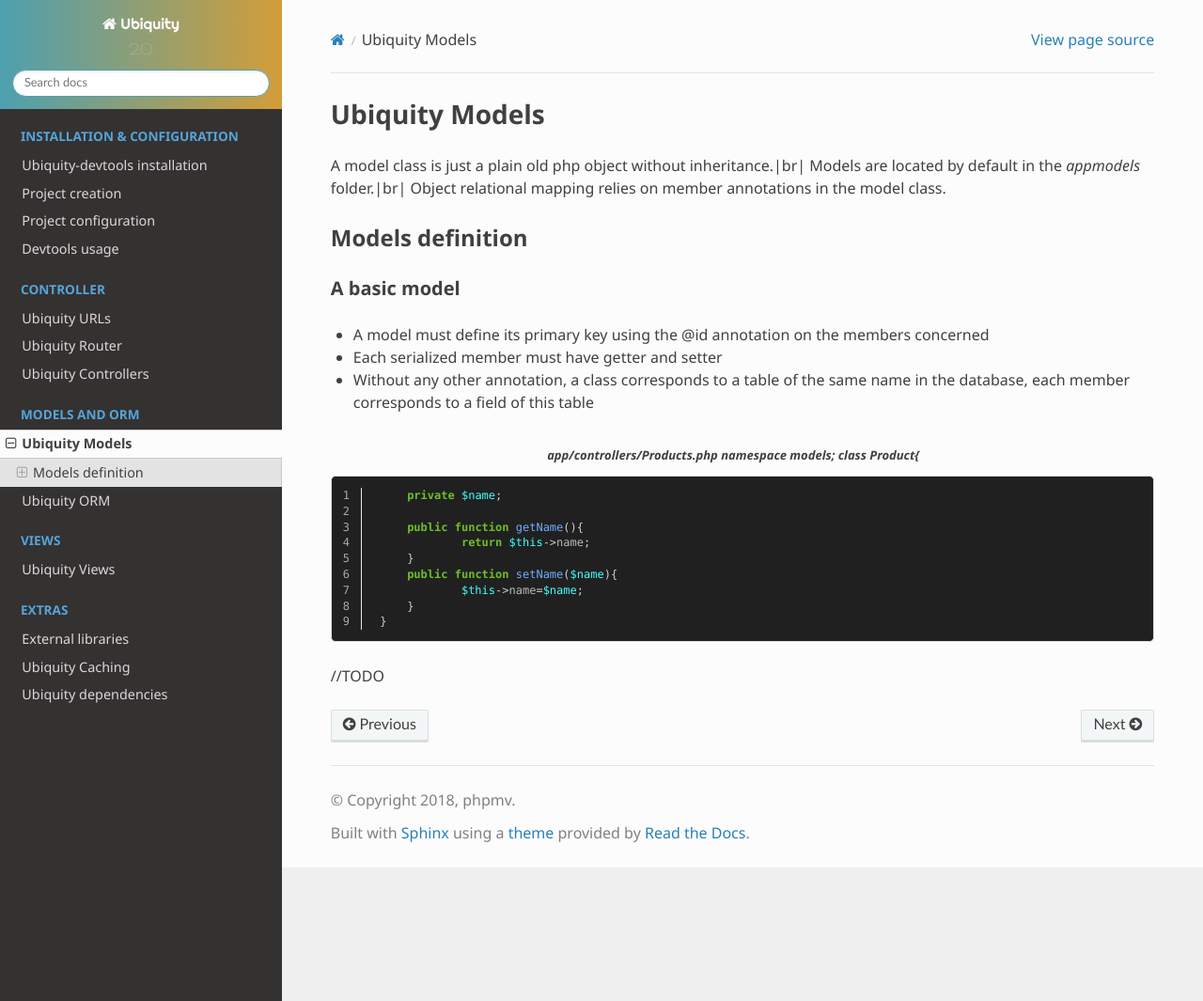
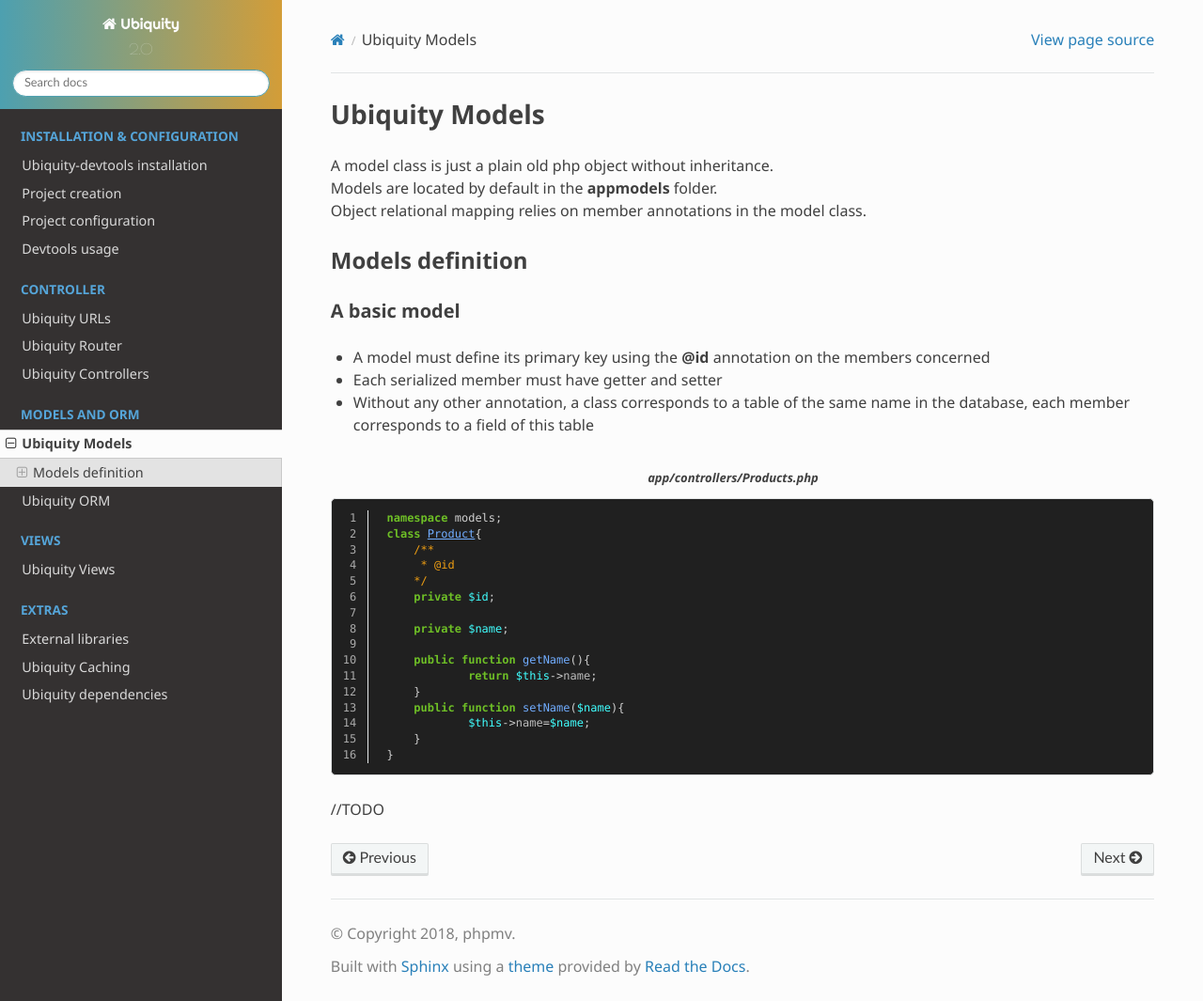
Before and after one commit to phpMv/ubiquity, a Sphinx documentation site: the page built from docs/model/models.rst, in a window 1280 px wide and 1065 px high. Shown: the whole window at 94% size. Built offline with Sphinx 7.4.7 and the Read the Docs theme 2.0.0, drawn with Linux system fonts in a browser that asks for light colours.

Commit message:
doc corr

```diff
--- a/docs/model/models.rst
+++ b/docs/model/models.rst
@@ -4,21 +4,22 @@
 
    <br />
 
-A model class is just a plain old php object without inheritance.|br|
-Models are located by default in the *app\models* folder.|br|
+A model class is just a plain old php object without inheritance. |br|
+Models are located by default in the **app\models** folder. |br|
 Object relational mapping relies on member annotations in the model class.
 
 Models definition
 -------------------
 A basic model
 ^^^^^^^^^^^^
-- A model must define its primary key using the @id annotation on the members concerned
+- A model must define its primary key using the **@id** annotation on the members concerned
 - Each serialized member must have getter and setter
 - Without any other annotation, a class corresponds to a table of the same name in the database, each member corresponds to a field of this table
 
 .. code-block:: php
    :linenos:
    :caption: app/controllers/Products.php
+
     namespace models;
     class Product{
     	/**
```
Also changed, not shown: docs/controller/router.rst (+4 -4 lines).
